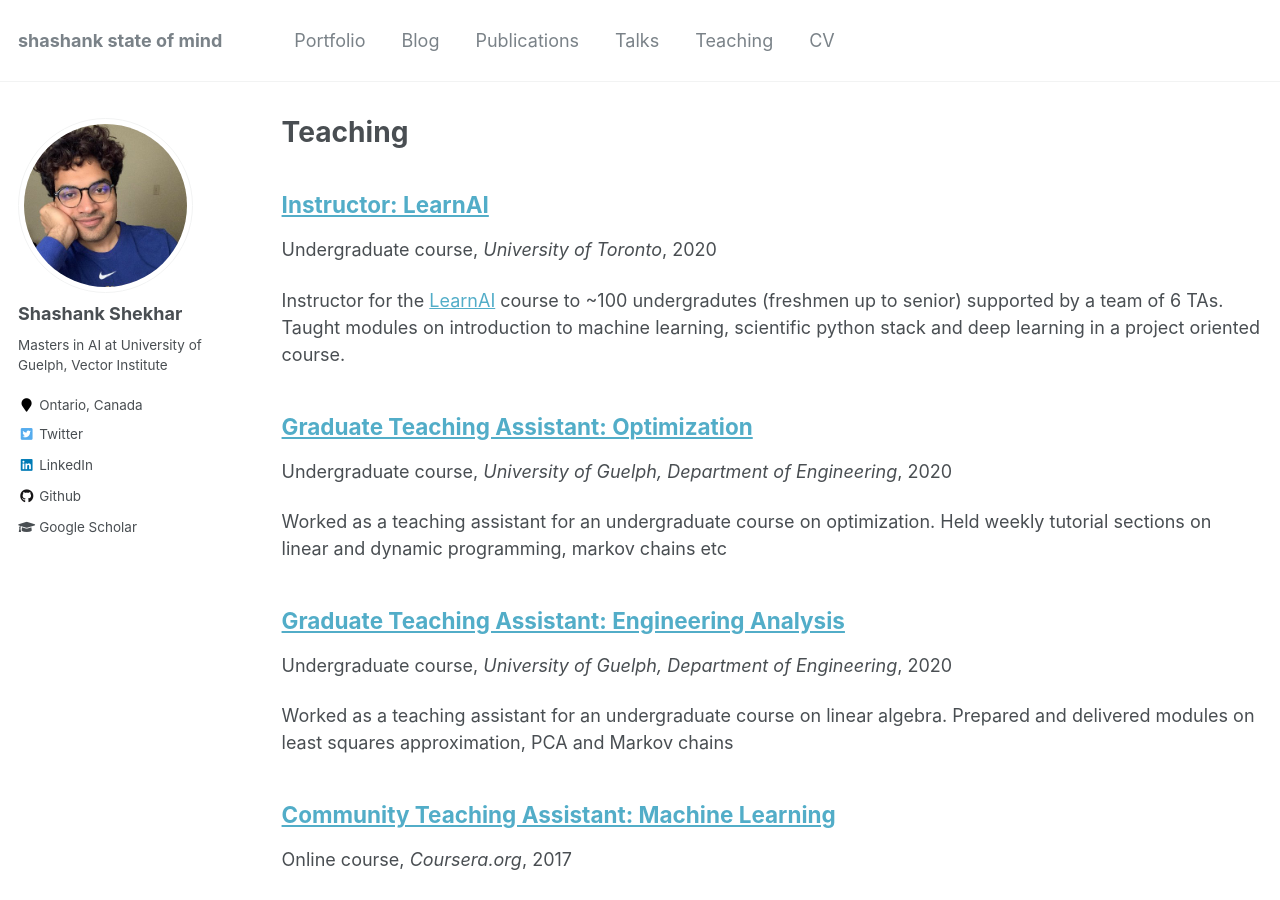
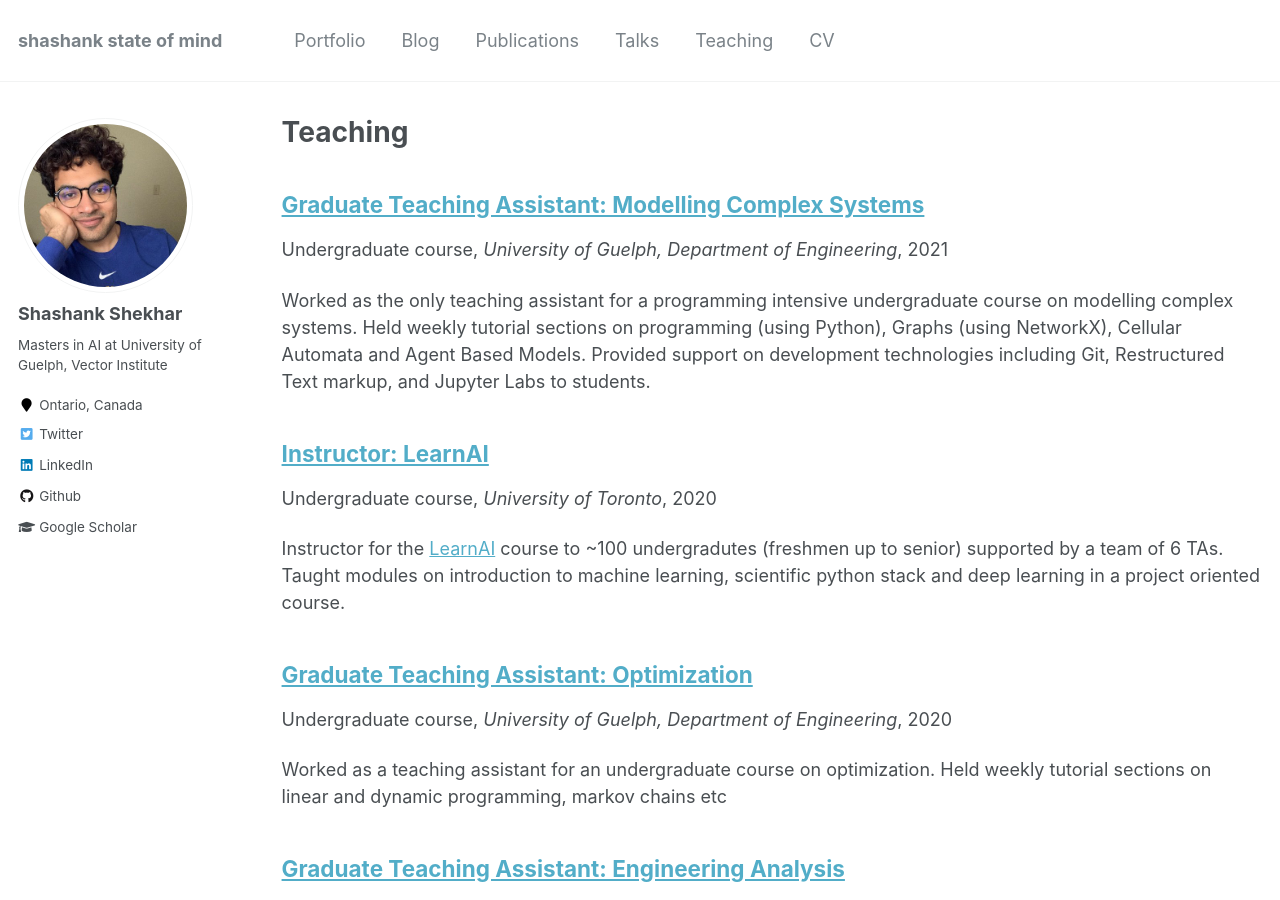
Before and after one commit to sshkhr/sshkhr.github.io, a Jekyll site: the page built from _pages/teaching.html, in a window 1280 px wide and 900 px high. Built offline with Jekyll 4.4.1, drawn with Linux system fonts in a browser that asks for light colours.

Commit message:
2021 updates

```diff
--- a/_pages/cv.md
+++ b/_pages/cv.md
@@ -7,6 +7,6 @@ redirect_from:
   - /resume
 ---
 
-Here is my Academic CV in a pdf format (current as of April 2020):
+Here is my Academic CV in a pdf format (current as of March 2021):
 
 <embed src="https://sshkhr.github.io/files/Shashank_Shekhar_CV.pdf" type="application/pdf" width="600px" height="500px" />
--- /dev/null
+++ b/_teaching/2021-winter-complex.md
@@ -0,0 +1,11 @@
+---
+title: "Graduate Teaching Assistant: Modelling Complex Systems"
+collection: teaching
+type: "Undergraduate course"
+permalink: /teaching/2021-winter-complex
+venue: "University of Guelph, Department of Engineering"
+date: 2021-01-01
+location: "Guelph, Canada"
+---
+
+Worked as the only teaching assistant for a programming intensive undergraduate course on modelling complex systems. Held weekly tutorial sections on programming (using Python), Graphs (using NetworkX), Cellular Automata and Agent Based Models. Provided support on development technologies including Git, Restructured Text markup, and Jupyter Labs to students.
```
Also changed, not shown: _pages/about.md (+2 -0 lines), _talks/2021-01-12-reason.md (added, +13 -0 lines), _talks/2021-03-22-dnc.md (added, +13 -0 lines), 3 other files.
